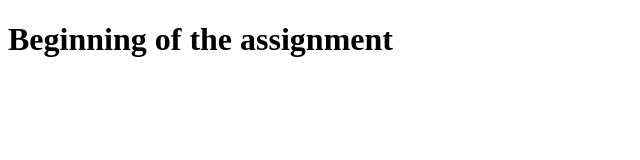
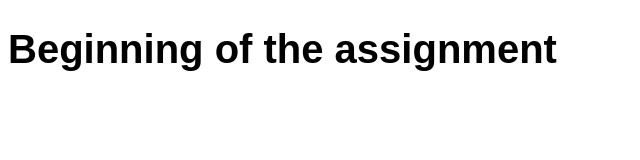
Before and after one commit to IndupriyaVempati/assignment_git, a plain HTML site: page index.html in a window 1280 px wide. Shown: the whole page, without its empty margins (0-640 px from the left). Drawn offline with Linux system fonts and the light colour scheme.

Commit message:
added styles.css and modified files

```diff
--- a/index.html
+++ b/index.html
@@ -4,7 +4,7 @@
     <meta charset="UTF-8">
     <meta name="viewport" content="width=device-width, initial-scale=1.0">
     <title>Document</title>
-    <link rel="stylesheet" href="./style.css">
+    <link rel="stylesheet" href="./styles.css">
 </head>
 <body>
     <h1>Beginning of the  assignment</h1>
--- /dev/null
+++ b/styles.css
@@ -0,0 +1,4 @@
+body{
+    font-size: 20px;
+    font-family: Arial, Helvetica, sans-serif;
+}
```
